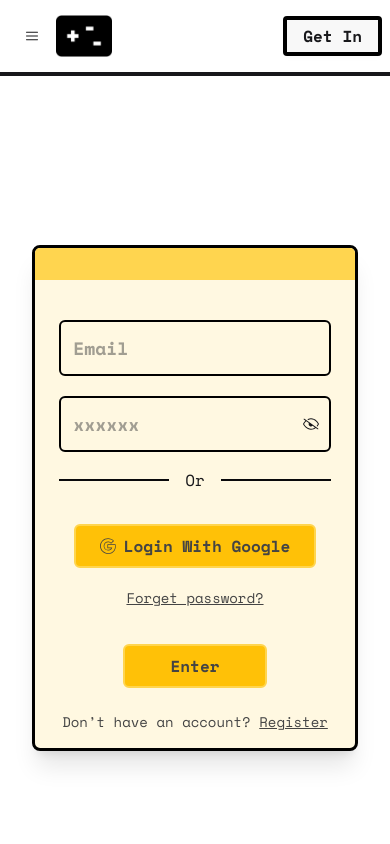
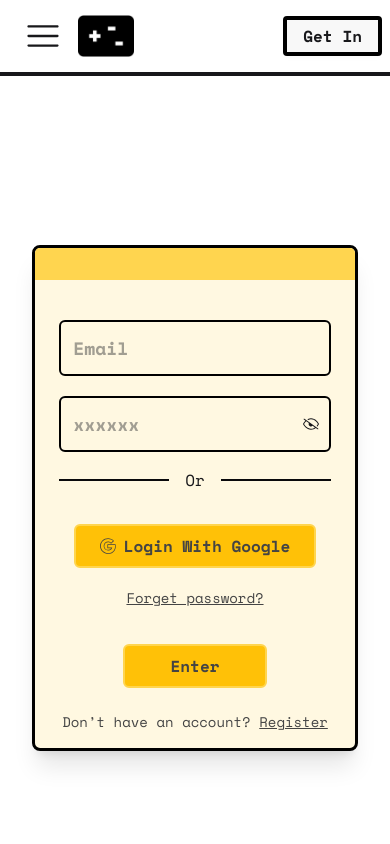
Before and after one commit to am-mahmud/retro-gamehub, a React (Vite) app: page /login in a window 390 px wide. Shown: the top 844 px of the page. Built offline with nearby package versions, Linux system fonts and the light colour scheme; no server answers.

Commit message:
Header ui fix

```diff
--- a/src/components/Header/Header.jsx
+++ b/src/components/Header/Header.jsx
@@ -44,7 +44,7 @@ const Header = () => {
         <div className="navbar bg-base-100 border-b-4 space-mono">
             <div className="navbar-start">
                 <div className="dropdown">
-                    <div tabIndex={0} role="button" className="btn btn-ghost lg:hidden">
+                    <div tabIndex={0} role="button" className="btn btn-ghost lg:hidden text-4xl">
                         <RxHamburgerMenu />
                     </div>
                     <ul
--- a/src/pages/AllGames/AllGames.jsx
+++ b/src/pages/AllGames/AllGames.jsx
@@ -38,7 +38,7 @@ const AllGames = () => {
             </div>
 
 
-            <div className='flex justify-between items-stretch gap-4'>
+            <div className='flex flex-col-reverse md:flex-row justify-between items-stretch gap-4 mt-3'>
 
                 <div className='grid grid-cols-1 md:grid-cols-2 lg:grid-cols-3 gap-3 border-4 border-black p-2 mt-4 mb-6 justify-center'>
                     {
```
